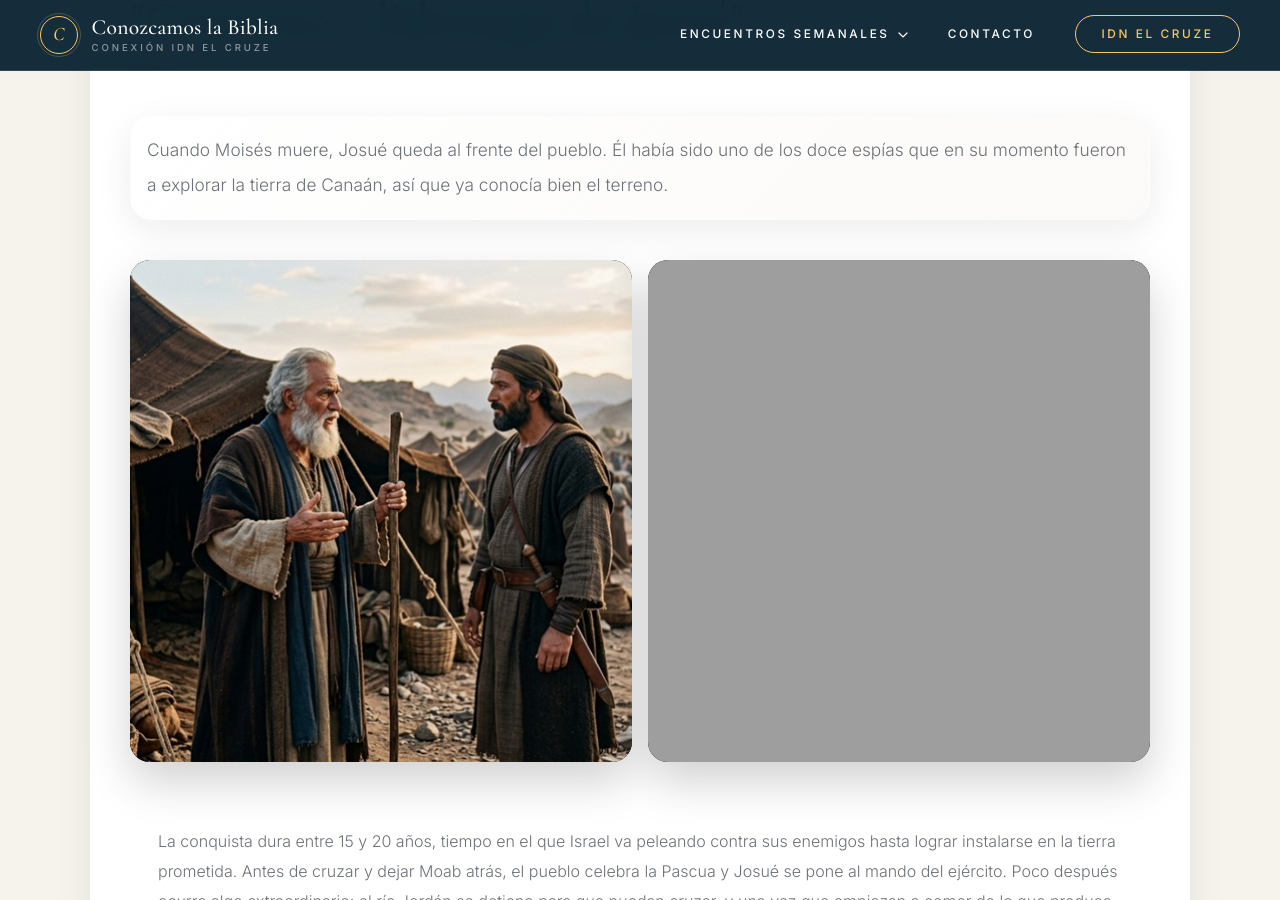
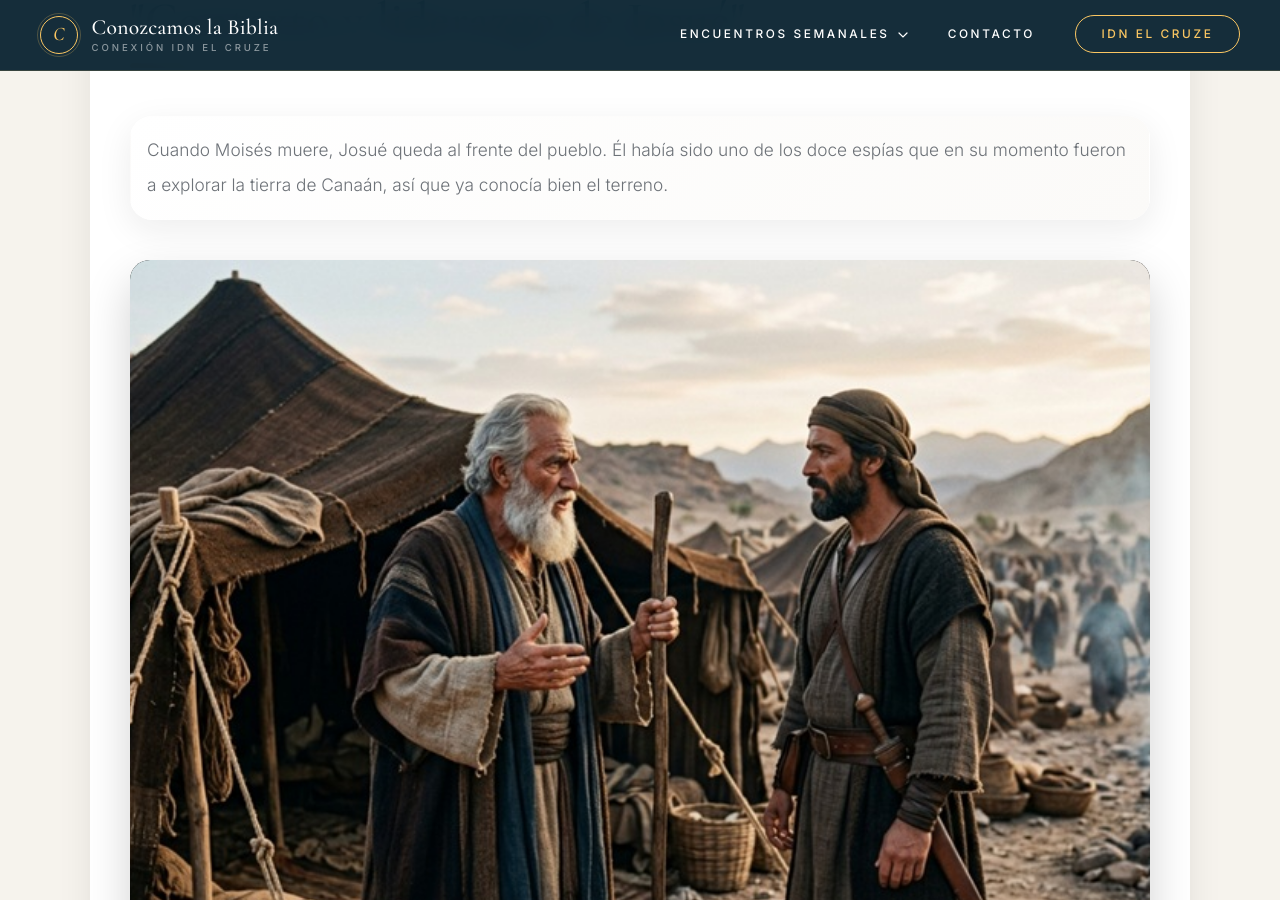
Before and after one commit to iporoma/conozcamoslabiblia, a Jekyll site: the page built from encuentro-n.html, in a window 1280 px wide and 900 px high, scrolled down 905 px. Built offline with Jekyll 4.4.1, drawn with Linux system fonts in a browser that asks for light colours.

Commit message:
Update encuentro-n.html

```diff
--- a/encuentro-n.html
+++ b/encuentro-n.html
@@ -25,11 +25,8 @@ css: encuentros
             Cuando Moisés muere, Josué queda al frente del pueblo. Él había sido uno de los doce espías que en su momento fueron a explorar la tierra de Canaán, así que ya conocía bien el terreno.
         </div>
 <div class="image-row">
-    <div class="image-container">
+    <div class="image-container2">
         <img src="https://iporoma.github.io/conozcamoslabiblia/images/4-01.jpg" alt="Etapas del periodo">
-    </div>
-    <div class="image-container">
-        <img src="https://iporoma.github.io/conozcamoslabiblia/images/4-02.jpg" alt="Etapas del periodo">
     </div>
 </div>
         <div class="accordion-content">
```
